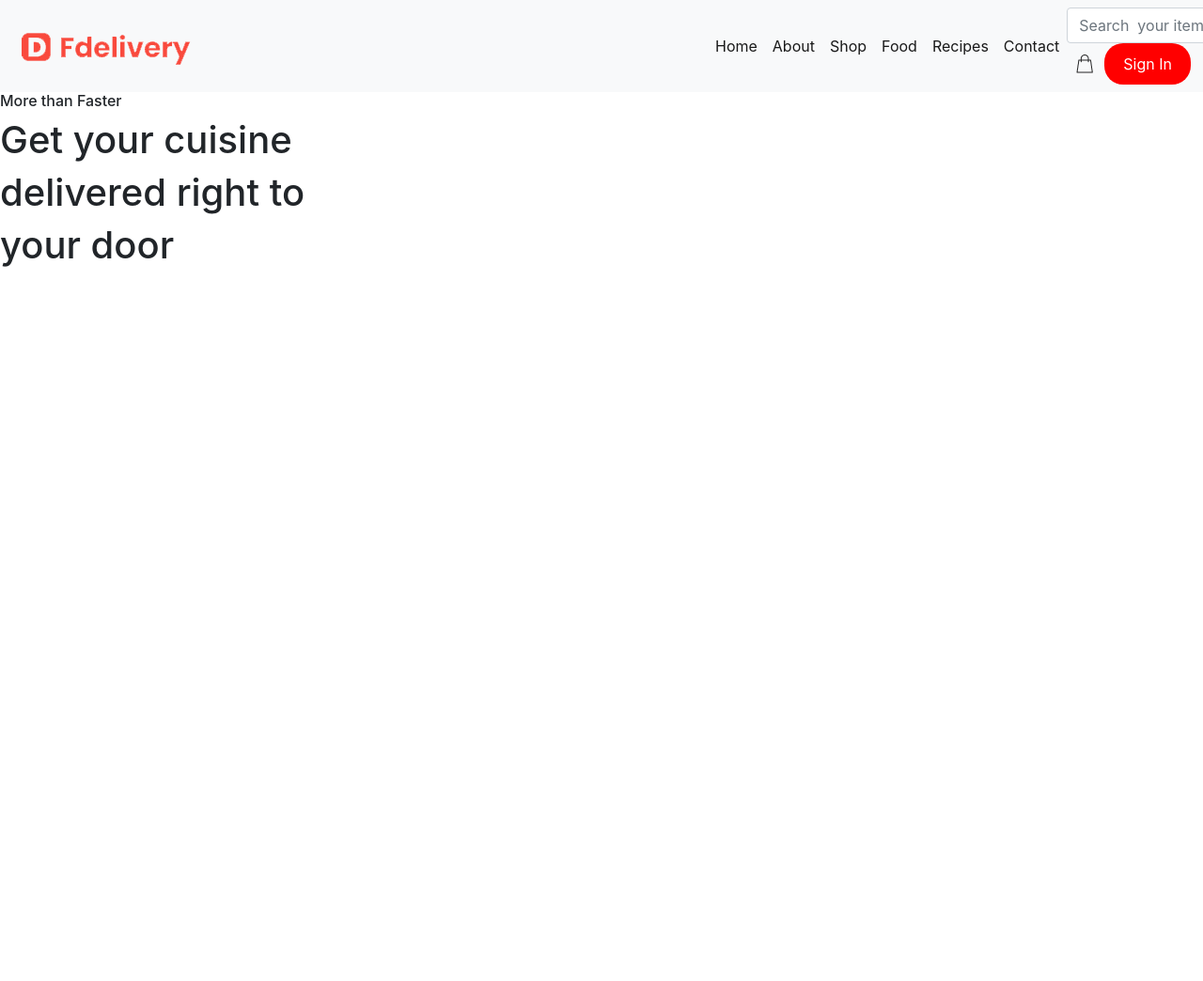
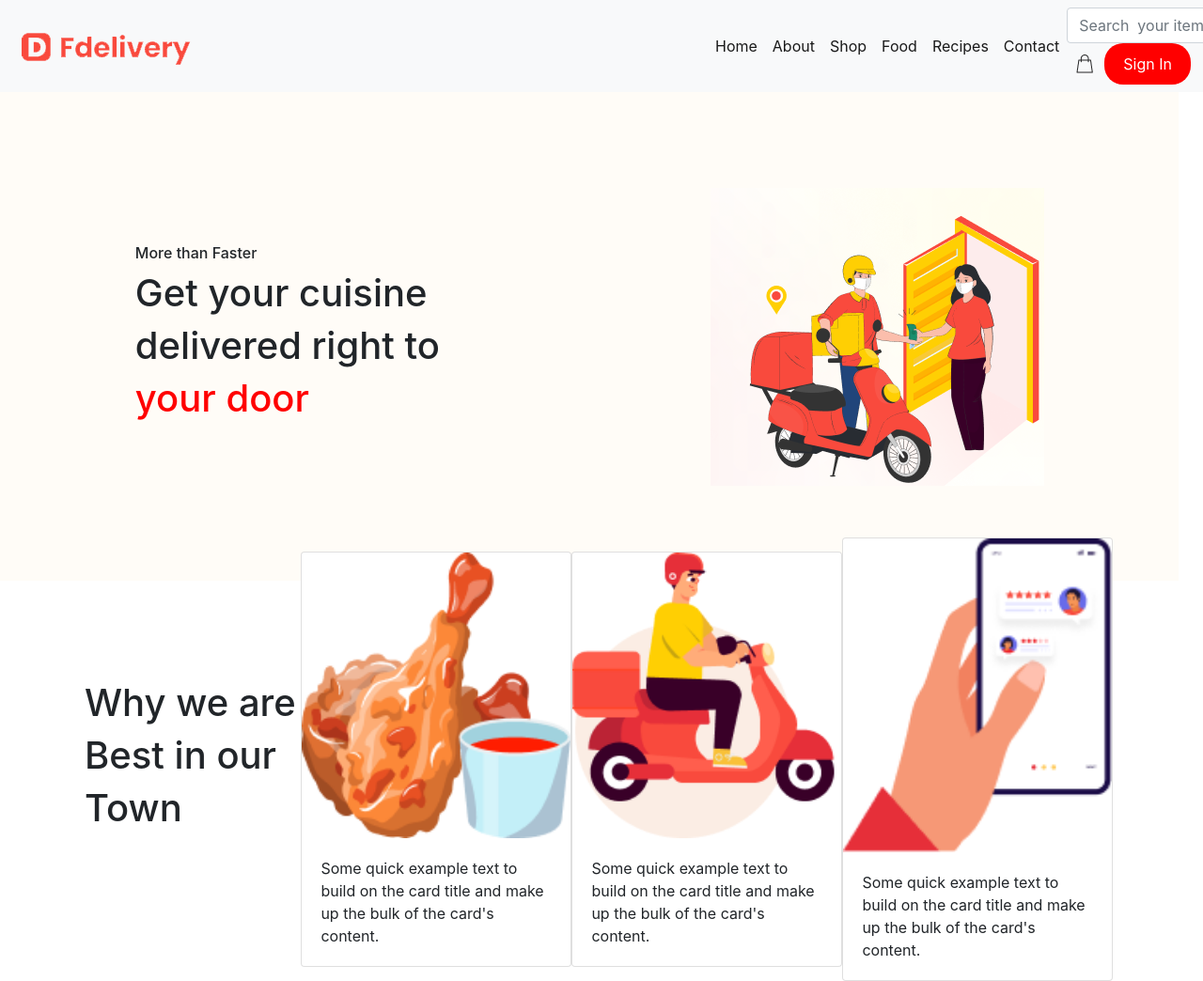
Before and after one commit to Debiprasad2002/Frontend-1-Augc3, a plain HTML site: page index.html in a window 1280 px wide. Shown: the top 1044 px of the page at 94% size. Before the commit the page ends 800 px from the top, so only its background shows below. Drawn offline with nearby package versions, Linux system fonts and the light colour scheme.

Commit message:
first commit and uploaded files

```diff
--- a/index.html
+++ b/index.html
@@ -150,7 +150,43 @@
 
         </div>
         <div col2>
+            <div>
+                <img src="Assets/Screenshot 2023-08-26 190359.png">
+            </div>
+        </div>
+      </div>
 
+      <div class="container1">
+        <div class="col11">
+            <h1>Why we are</h1>
+             <h1>Best in our</h1>
+              <h1>Town</h1>
+        </div>
+        <div class="col21">
+            <div class="card1">
+                <div class="card" style="width: 18rem;">
+                    <img class="card-img-top" src="Assets/Frame.png" alt="Card image cap">
+                    <div class="card-body">
+                      <p class="card-text">Some quick example text to build on the card title and make up the bulk of the card's content.</p>
+                    </div>
+                  </div>
+            </div>
+            <div class="card2">
+                <div class="card" style="width: 18rem;">
+                    <img class="card-img-top" src="Assets/Group 1000002740.png" alt="Card image cap">
+                    <div class="card-body">
+                      <p class="card-text">Some quick example text to build on the card title and make up the bulk of the card's content.</p>
+                    </div>
+                  </div>
+            </div>
+            <div class="card3">
+                <div class="card" style="width: 18rem;">
+                    <img class="card-img-top" src="Assets/Frame (1).png" alt="Card image cap">
+                    <div class="card-body">
+                      <p class="card-text">Some quick example text to build on the card title and make up the bulk of the card's content.</p>
+                    </div>
+                  </div>
+            </div>
         </div>
       </div>
 
--- a/style.css
+++ b/style.css
@@ -18,3 +18,51 @@
     cursor: pointer;
     border-radius: 20px;
 }
+.Hero{
+    background-color: #FFFCF7;
+    display: flex;
+    flex: no wrap;
+    justify-content: space-around;
+    align-items: center;
+    height: 65vh;
+    width: 98%;
+    position: relative;
+    overflow: hidden;
+
+}
+.cols{
+    color:red;
+}
+.container1{
+    margin-top: 70px;
+    display: flex;
+    flex-wrap: nowrap;
+    justify-content: space-around;
+    align-items: center;
+    height: 30vh;
+    width: 98%;
+}
+.col11{
+    flex: 2;
+    font-size: 18px;
+    line-height: 2em;
+    margin-left: 90px;
+    align-items: center;
+
+}
+.col21{
+    flex: 3;
+    display: flex;
+    justify-content: space-between;
+    align-items: center;
+    margin-right: 70px;
+}
+.card-img-top{
+    object-fit: cover;
+    max-width: 100%;
+    min-width: 100%;
+    width: 100%;
+    height: auto;
+
+
+}
```
